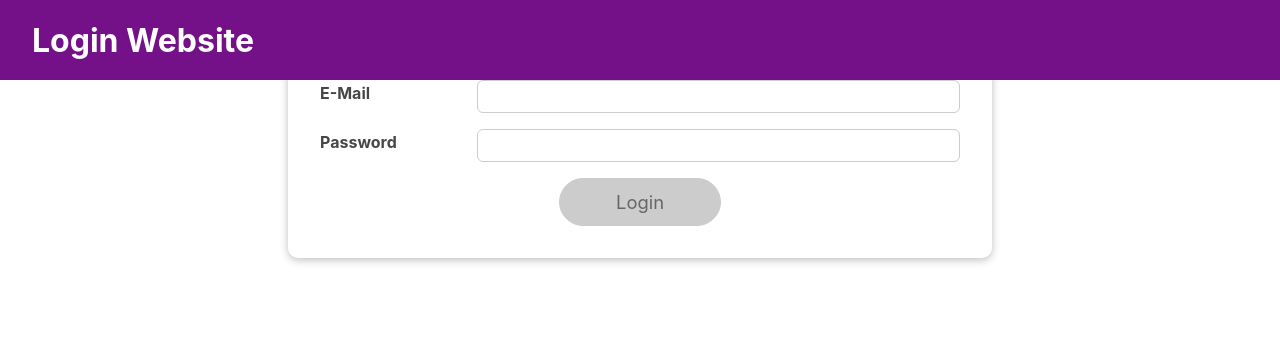
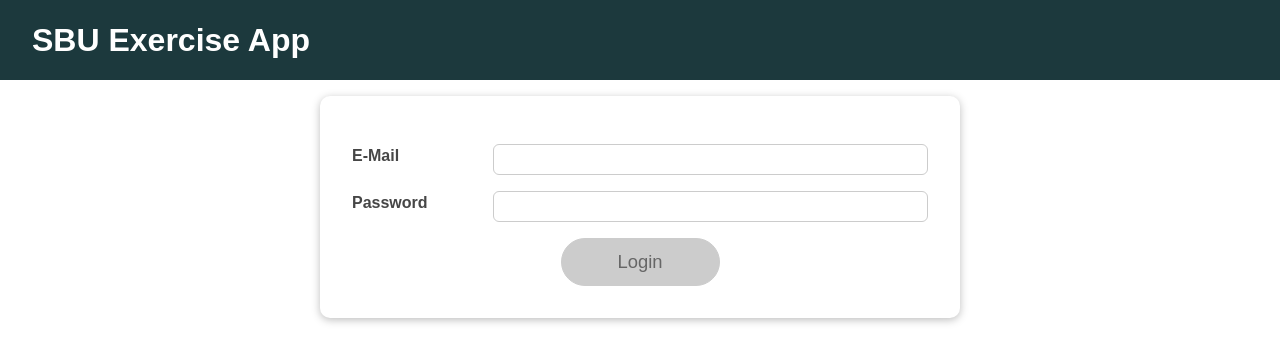
Before and after one commit to NikhilMeruva959/SBU-Exercise-App, a React (Create React App) app in the folder my-app/: page / in a window 1280 px wide. Shown: the top 362 px of the page. Built offline with nearby package versions, Linux system fonts and the light colour scheme.

Commit message:
Updated Login Page, Almost Finished

```diff
--- a/my-app/src/components/Header/Header.js
+++ b/my-app/src/components/Header/Header.js
@@ -6,7 +6,7 @@ import classes from './Header.module.css';
 const MainHeader = (props) => {
   return (
     <header className={classes['main-header']}>
-      <h1>Login Website</h1>
+      <h1>SBU Exercise App</h1>
       <Nav/>
     </header>
   );
--- a/my-app/src/components/Header/Header.module.css
+++ b/my-app/src/components/Header/Header.module.css
@@ -7,7 +7,7 @@
     display: flex;
     justify-content: space-between;
     align-items: center;
-    background: #741188;
+    background: #1c393d;
     padding: 0 2rem;
   }
 
--- a/my-app/src/components/Home/Home.js
+++ b/my-app/src/components/Home/Home.js
@@ -0,0 +1,19 @@
+import React, { useContext } from "react";
+
+import Card from "../UI/Card";
+import classes from "./Home.module.css";
+import AuthContext from "../auth-context/auth-context";
+import Button from "../UI/Button";
+
+const Home = (props) => {
+  const authContext = useContext(AuthContext);
+
+  return (
+    <Card className={classes.home}>
+      <h1>Welcome back!</h1>
+      <Button onClick={authContext.onLogout}>Logout</Button>
+    </Card>
+  );
+};
+
+export default Home;
--- a/my-app/src/components/Home/Home.module.css
+++ b/my-app/src/components/Home/Home.module.css
@@ -0,0 +1,7 @@
+.home {
+    width: 90%;
+    max-width: 40rem;
+    padding: 3rem;
+    margin: 2rem auto;
+    text-align: center;
+  }
--- a/my-app/src/components/Login/Login.js
+++ b/my-app/src/components/Login/Login.js
@@ -1,8 +1,8 @@
-import React, { useState, useEffect, useReducer, useContext, useRef} from "react";
+import React, { useState, useEffect, useReducer, useContext} from "react";
 
-import Card from "../UI/Card";
+import Card from "../UI/Card.js";
 import classes from "./Login.module.css";
-import Button from "../UI/Button";
+import Button from "../UI/Button.js";
 import AuthContext from "../auth-context/auth-context";
 
 const emailReducer = (state, action) => {
@@ -45,9 +45,6 @@ const Login = (props) => {
   });
 
   const authCtx = useContext(AuthContext);
-
-  const emailInputRef = useRef();
-  const passowordInputRef = useRef();
 
   // If no dependicies, then infinite loop
   useEffect(() => {
@@ -115,13 +112,7 @@ const Login = (props) => {
 
   const submitHandler = (event) => {
     event.preventDefault();
-    if(formIsValid){
-      authCtx.onLogin(emailState.value, passwordState.value);
-    } else if(!emailIsValid){
-      emailInputRef.current.focus();
-    } else{
-      passowordInputRef.current.focus();
-    }
+    authCtx.onLogin(emailState.value, passwordState.value);
   };
 
   return (
--- a/my-app/src/index.css
+++ b/my-app/src/index.css
@@ -1,13 +1,16 @@
+* {
+  box-sizing: border-box;
+}
+
+html {
+  font-family: sans-serif;
+  background: #fff;
+}
+
 body {
   margin: 0;
-  font-family: -apple-system, BlinkMacSystemFont, 'Segoe UI', 'Roboto', 'Oxygen',
-    'Ubuntu', 'Cantarell', 'Fira Sans', 'Droid Sans', 'Helvetica Neue',
-    sans-serif;
-  -webkit-font-smoothing: antialiased;
-  -moz-osx-font-smoothing: grayscale;
 }
 
-code {
-  font-family: source-code-pro, Menlo, Monaco, Consolas, 'Courier New',
-    monospace;
+main {
+  margin-top: 6rem;
 }
--- a/my-app/src/index.js
+++ b/my-app/src/index.js
@@ -3,6 +3,8 @@ import ReactDOM from 'react-dom';
 import './index.css';
 import App from './App';
 import reportWebVitals from './reportWebVitals';
+// import AuthContextProvider from './components/auth-context/auth-context';
+
 
 ReactDOM.render(
   <React.StrictMode>
```
